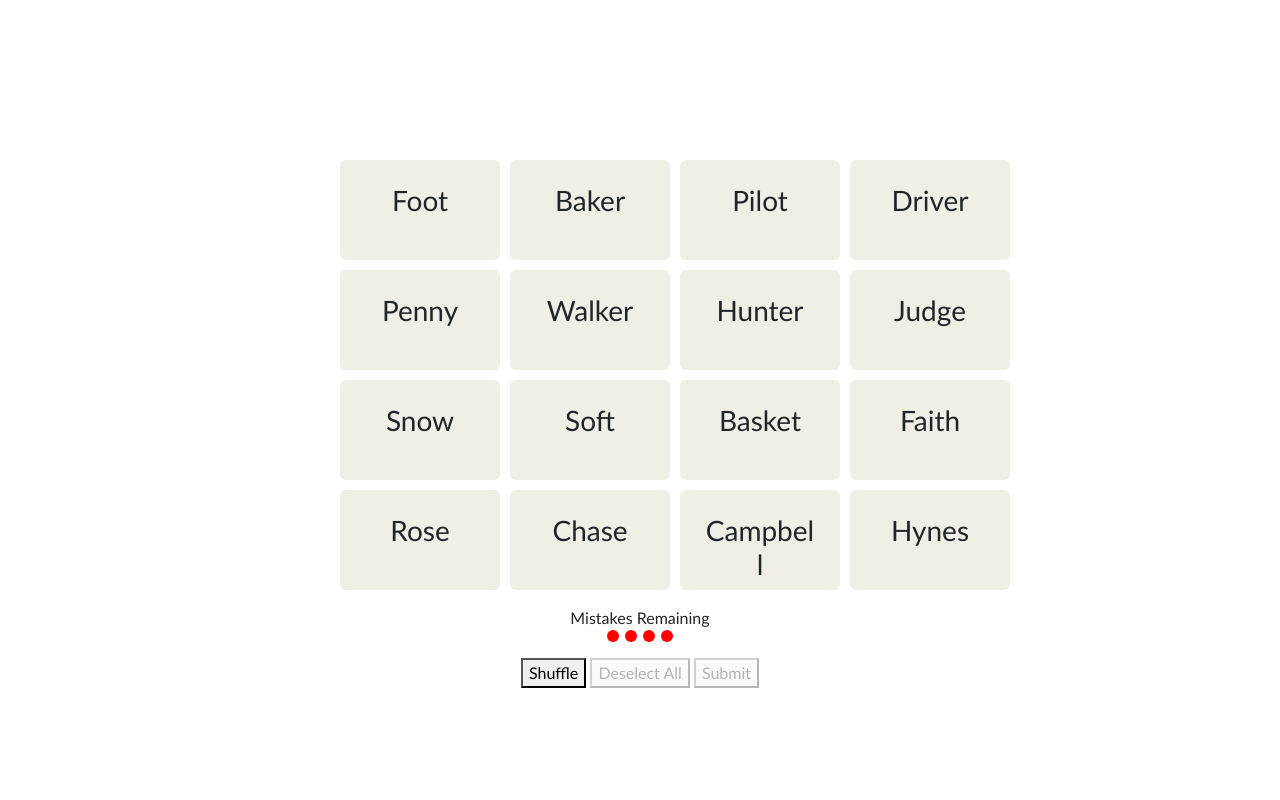
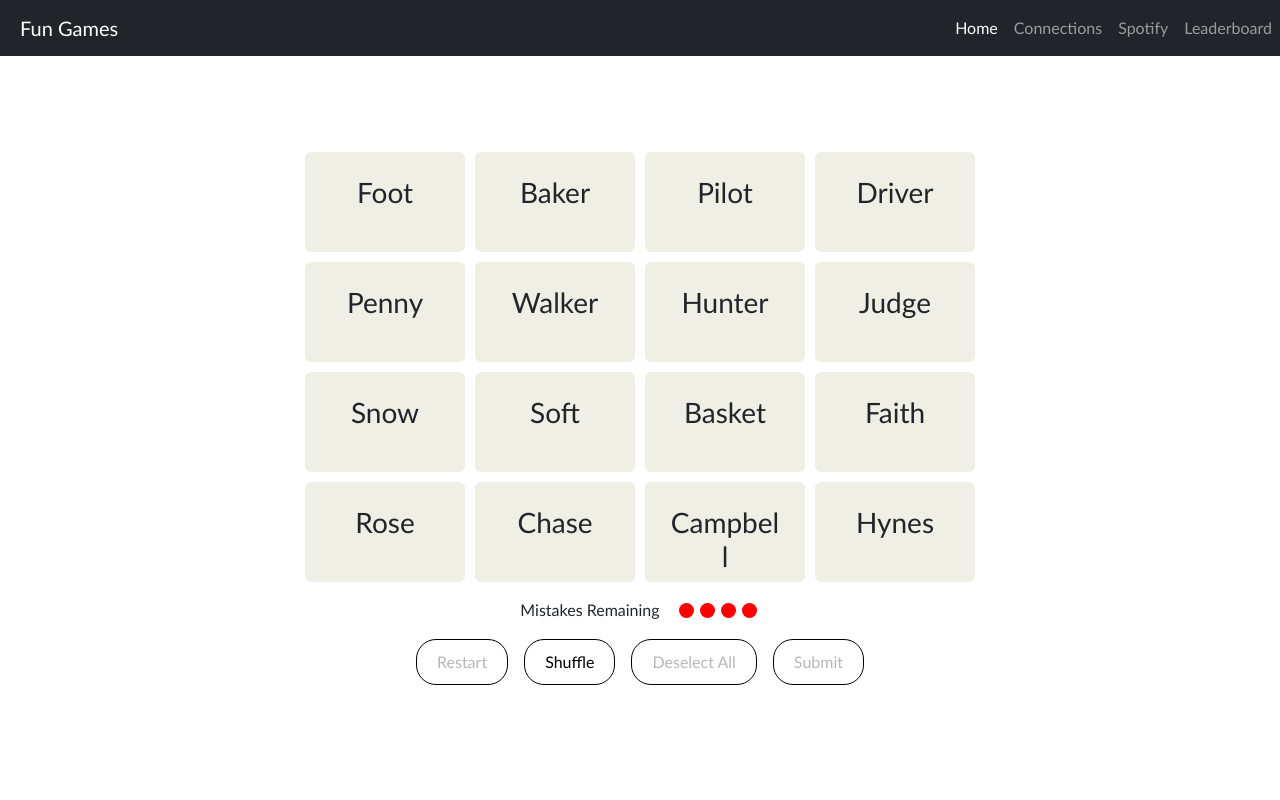
Before and after one commit to ebroadwater/fun-games, a PHP site: template views/connections.php in a window 1280 px wide. Run offline with PHP 8.4, Linux system fonts and the light colour scheme; the template is opened without the code that fills it, so the values that code supplies are empty.

Commit message:
fix alignment of solved-group, style buttons, add restart button

```diff
--- a/public/css/main.css
+++ b/public/css/main.css
@@ -1,21 +1,13 @@
 body {
     font-family: "Gill Sans", "Gill Sans MT", Calibri, "Trebuchet MS", sans-serif;
     margin: 0;
-    padding: 2rem;
-    display: flex;
-    justify-content: center;
-    align-items: center;
+    padding: 0;
 }
-/* .custom-card {
-    background-color: #b6c3d0;
-    border: 1px solid #ccc;
-    border-radius: 10px;
-    display: flex;
-    justify-content: center;
-    align-items: center;
-} */
-.centered-text {
-    text-align: center;
+button {
+    border: solid 1px black;
+    padding: 10px 20px 10px 20px;
+    border-radius: 20px;
+    background-color: white;
 }
 .full-page-center {
   min-height: 60vh;
@@ -29,6 +21,10 @@ body {
 }
 .options-container {
     margin-top: 1rem;
+    display: flex;
+    justify-content: center;
+    gap: 1rem;
+    flex-wrap: wrap;
 }
 .card.selected {
     background-color:steelblue;
@@ -48,34 +44,40 @@ body {
 }
 .dot {
     display: inline-block;
-    width: 12px;
-    height: 12px;
+    width: 15px;
+    height: 15px;
     background-color: red;
     border-radius: 50%;
-    margin: 0 3px;
-}
-.solved-group {
-    margin-bottom: 20px;
-    border-bottom: 1px solid #ccc;
+    margin: 5px 3px;
 }
 .solved-row {
-    display: flex;
+    /* display: flex;
     gap: 10px;
-    justify-content: center;
+    justify-content: center; */
+    display: grid;
+    grid-template-columns: repeat(4, auto); /* match exact width */
+    gap: 10px;
+    justify-content: center; /* center the entire group */
 }
+
 .unsolved-grid {
     display: grid;
-    grid-template-columns: repeat(4, 1fr);
+    grid-template-columns: repeat(4, auto); /* match actual content width */
     gap: 10px;
+    justify-content: center; /* centers entire grid */
 }
 .word-grid {
     display:flex;
     flex-direction: column;
 }
 .game-container {
+    /* max-width: 600px;
+    margin: auto;
+    text-align: center; */
     max-width: 600px;
-    margin: auto;
+    margin: 2rem auto;
     text-align: center;
+    padding: 1rem;
 }
 .card {
     /* background-color: #edebda; */
@@ -95,10 +97,13 @@ body {
     transition: transform 0.4s ease-in-out, opacity 0.4s ease-in-out;
 }
 .solved-group {
+    margin-bottom: 10px;
     padding: 1rem;
     border-radius: 10px;
-    margin-bottom: 10px;
+    box-sizing: border-box;
     width: 670px;
+    position: relative;
+    left: -50px; /* work around to make it in line with the unsolved-grid */
 }
 .solved-group h3 {
     margin: 0 0 0.5rem;
--- a/views/connections.php
+++ b/views/connections.php
@@ -24,8 +24,24 @@
         <link rel="stylesheet" href="public/css/main.css">
         <title>Connections</title>
     </head>
+    <body>
+        <header>
+            <nav class="navbar navbar-expand-lg navbar-dark bg-dark" style="margin-bottom:30px; padding-left:20px;">
+                <a class="navbar-brand" href="?command=home">Fun Games</a>
+                <button class="navbar-toggler" type="button" data-toggle="collapse" data-target="#navbarNavAltMarkup" aria-controls="navbarNavAltMarkup" aria-expanded="false" aria-label="Toggle navigation">
+                    <span class="navbar-toggler-icon"></span>
+                </button>
+                <div class="collapse navbar-collapse" id="navbarNavAltMarkup" style="text-align:right">
+                    <div class="navbar-nav ms-auto">
+                    <a class="nav-item nav-link active" href="?command=home">Home</a>
+                    <a class="nav-item nav-link" href="?command=connections">Connections</a>
+                    <a class="nav-item nav-link" href="?command=spotify">Spotify</a>
+                    <a class="nav-item nav-link" href="?command=leaderboard">Leaderboard</a>
+                    </div>
+                </div>
+            </nav>
+        </header>
         <div class="game-container">
-        <!-- <h1 class="game-title">CONNECTIONS</h1> -->
             <div id="popup">
                 <p id="message"></p>
             </div>
@@ -36,11 +52,13 @@
                 <div id="mistake-dots"></div>
             </div>
             <div class="options-container">
+                <button type="button" id="restart-btn" disabled>Restart</button>
                 <button type="button" id="shuffle-btn">Shuffle</button>
-            <button type="button" id="deselect-btn" disabled="true">Deselect All</button>
-            <button type="button" id="submit-btn" disabled="true">Submit</button>
+                <button type="button" id="deselect-btn" disabled>Deselect All</button>
+                <button type="button" id="submit-btn" disabled>Submit</button>
             </div>
         </div>
+    </body>
 </html>
 
 <script>
@@ -80,6 +98,10 @@
         validateAnswers();
     });
 
+    document.getElementById('restart-btn').addEventListener('click', () => {
+        restartGame();
+    });
+
     function clearAnswers() {
         selectedWords.clear();
         const selectedCards = document.querySelectorAll('.card.selected');
@@ -88,6 +110,7 @@
         }
         document.getElementById('submit-btn').disabled = true;
         document.getElementById('deselect-btn').disabled = true;
+        // document.getElementById('restart-btn').disabled = true;
     }
 
     function addCardListeners() {
@@ -182,7 +205,7 @@
         gridItem.className = 'grid-item';
 
         const card = document.createElement('div');
-        card.className = 'card custom-card h-100';
+        card.className = 'card h-100';
         card.innerHTML = `<h3>${word}</h3>`;
 
         gridItem.appendChild(card);
@@ -210,7 +233,6 @@
 
                 if (overlap.length == 4){
                     isFound = true;
-                    console.log(`CORRECT! Group: ${group.group}`);
 
                     // Animate selected cards out
                     for (const card of cards) {
@@ -228,13 +250,19 @@
                         gameState.solvedGroups = solvedGroups;
                         localStorage.setItem('gameState', JSON.stringify(gameState));
 
+                        if (solvedGroups.length == 4){
+                            showPopup('You Win!');
+                            // Enable restart button
+                            document.getElementById('restart-btn').disabled = false;
+                        }
+
                         clearAnswers();
                         displayCards();
                     }, 400); // match CSS transition duration
                     break;
                 }
                 else if (overlap.length == 3){
-                    showPopup('One away...');
+                    showPopup('One away!');
 
                     break;
                 }
@@ -279,5 +307,11 @@
         }, 400);
     }
 
+    function restartGame() {
+        clearAnswers();
+        localStorage.clear();
+        location.reload();
+    }
+
     displayCards();
 </script>
```
Also changed, not shown: views/homepage.php (+7 -7 lines). Lines whose indentation alone changed are shown as unchanged.
